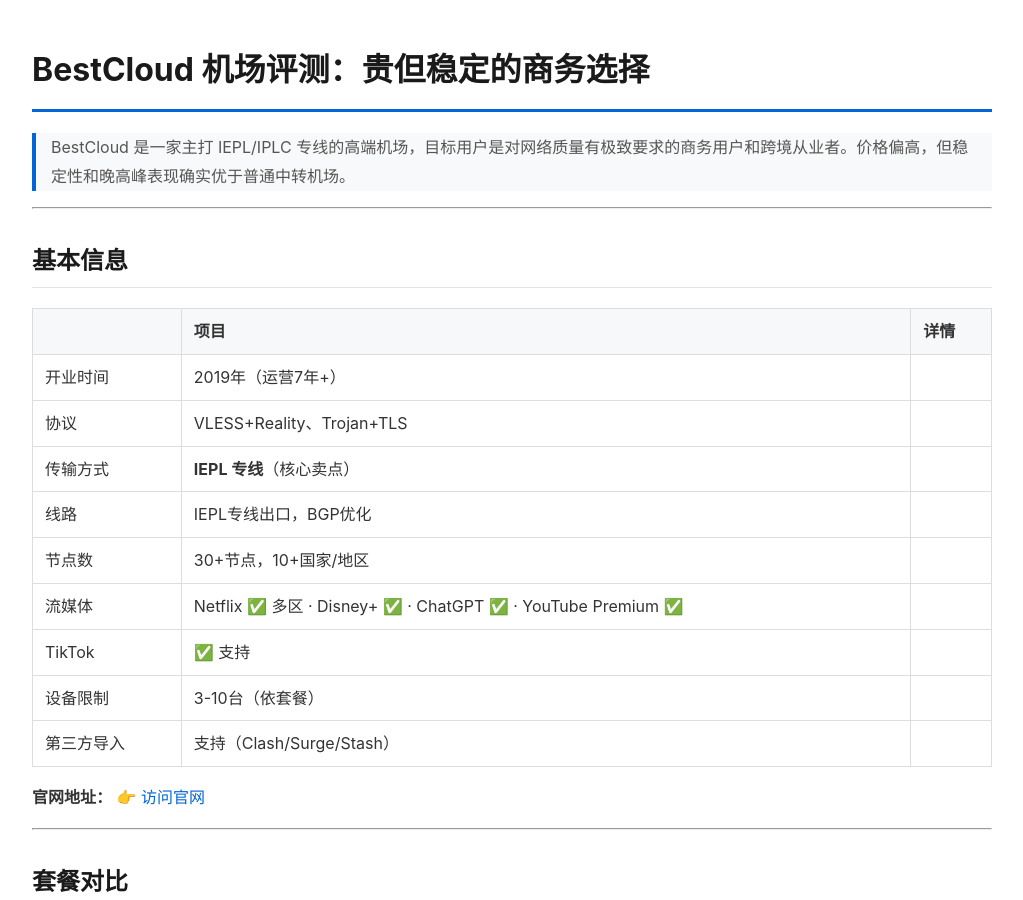
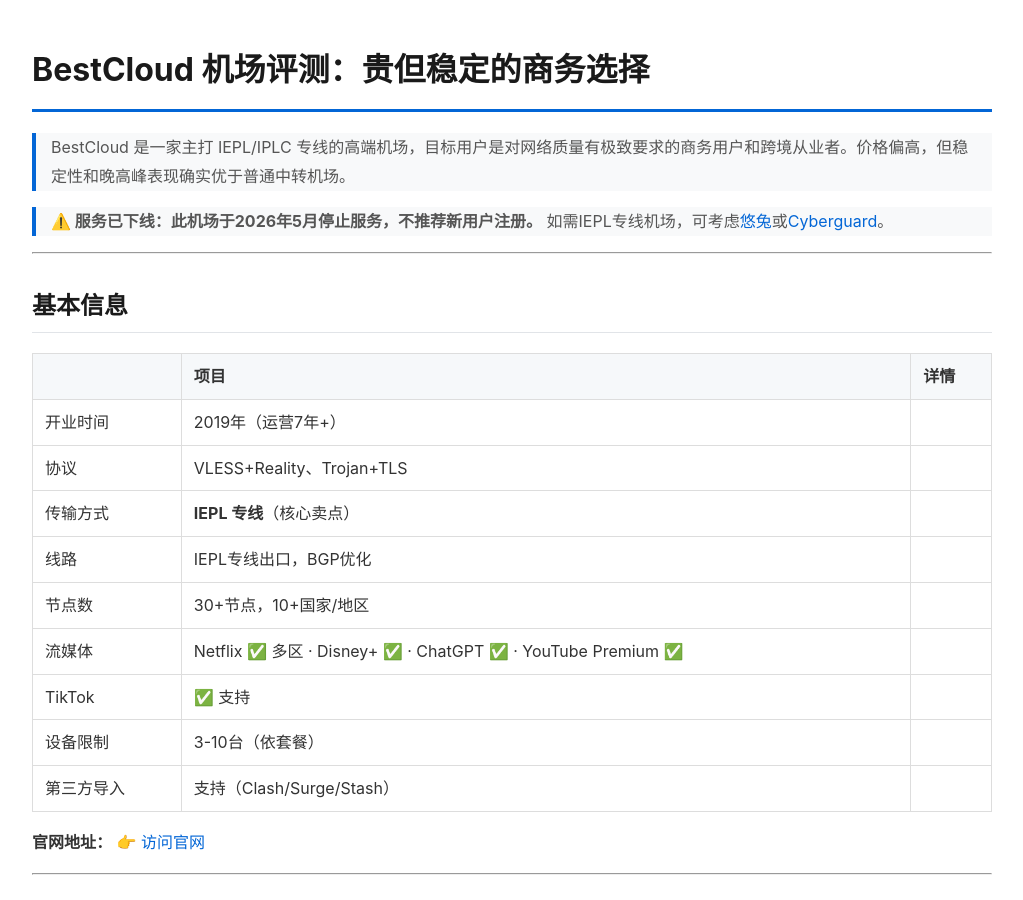
Before and after one commit to yezuofan/free-internet-guide, a Jekyll site: the page built from airport-reviews/bestcloud.md, in a window 1280 px wide and 900 px high. Shown: the whole window, without its empty margins (128-1151 px from the left). Built offline with Jekyll 4.4.1, drawn with Linux system fonts in a browser that asks for light colours; our own code applies the rules of GitHub Pages for plain Markdown files.

Commit message:
Update: mark bestcloud as discontinued service

```diff
--- a/airport-reviews/bestcloud.md
+++ b/airport-reviews/bestcloud.md
@@ -1,6 +1,10 @@
 # BestCloud 机场评测：贵但稳定的商务选择
 
 > BestCloud 是一家主打 IEPL/IPLC 专线的高端机场，目标用户是对网络质量有极致要求的商务用户和跨境从业者。价格偏高，但稳定性和晚高峰表现确实优于普通中转机场。
+
+> **⚠️ 服务已下线：此机场于2026年5月停止服务，不推荐新用户注册。**
+> 如需IEPL专线机场，可考虑[悠兔](https://api.huanghaiwan.com/go/悠兔)或[Cyberguard](https://api.huanghaiwan.com/go/Cyberguard)。
+
 
 ---
 
```
